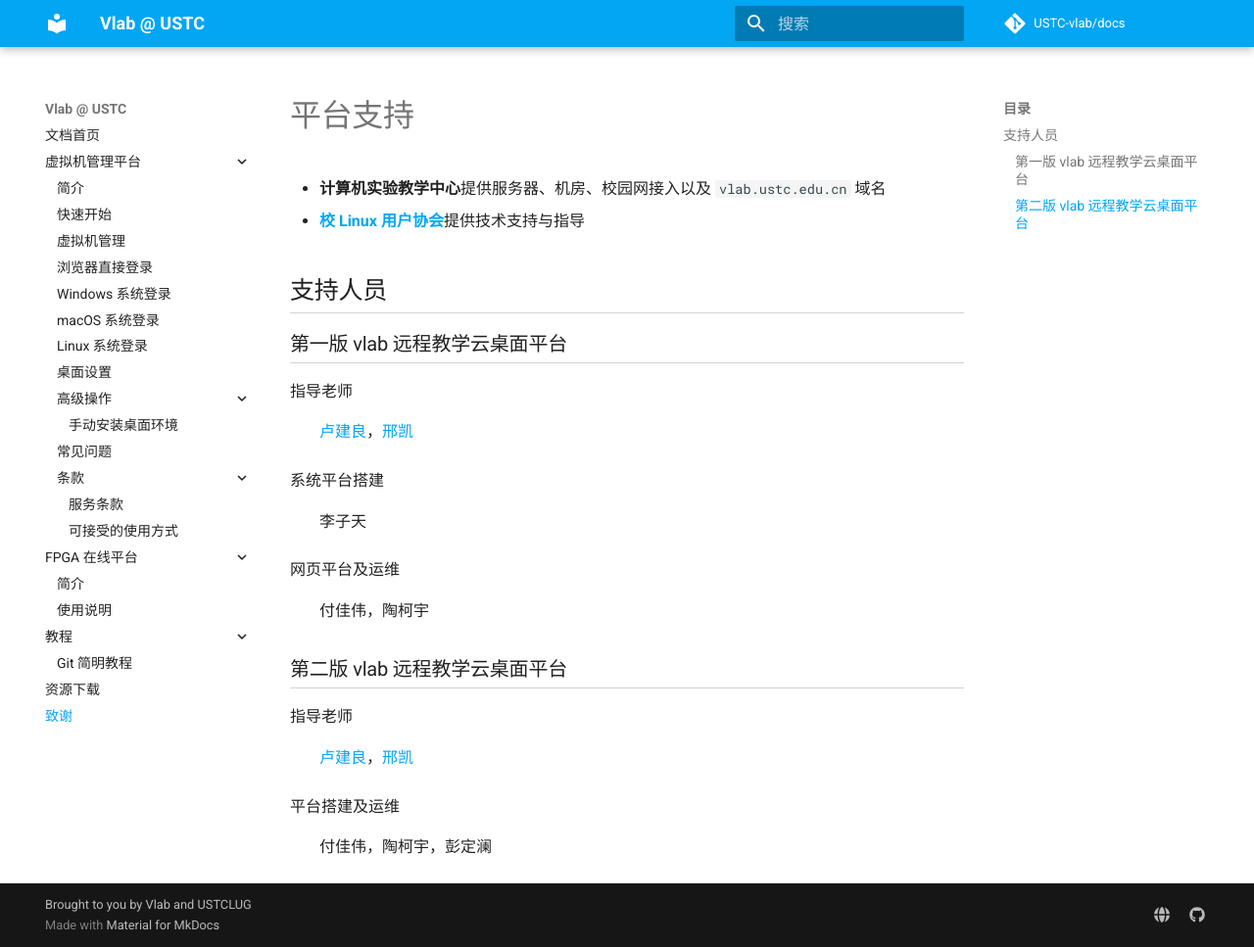
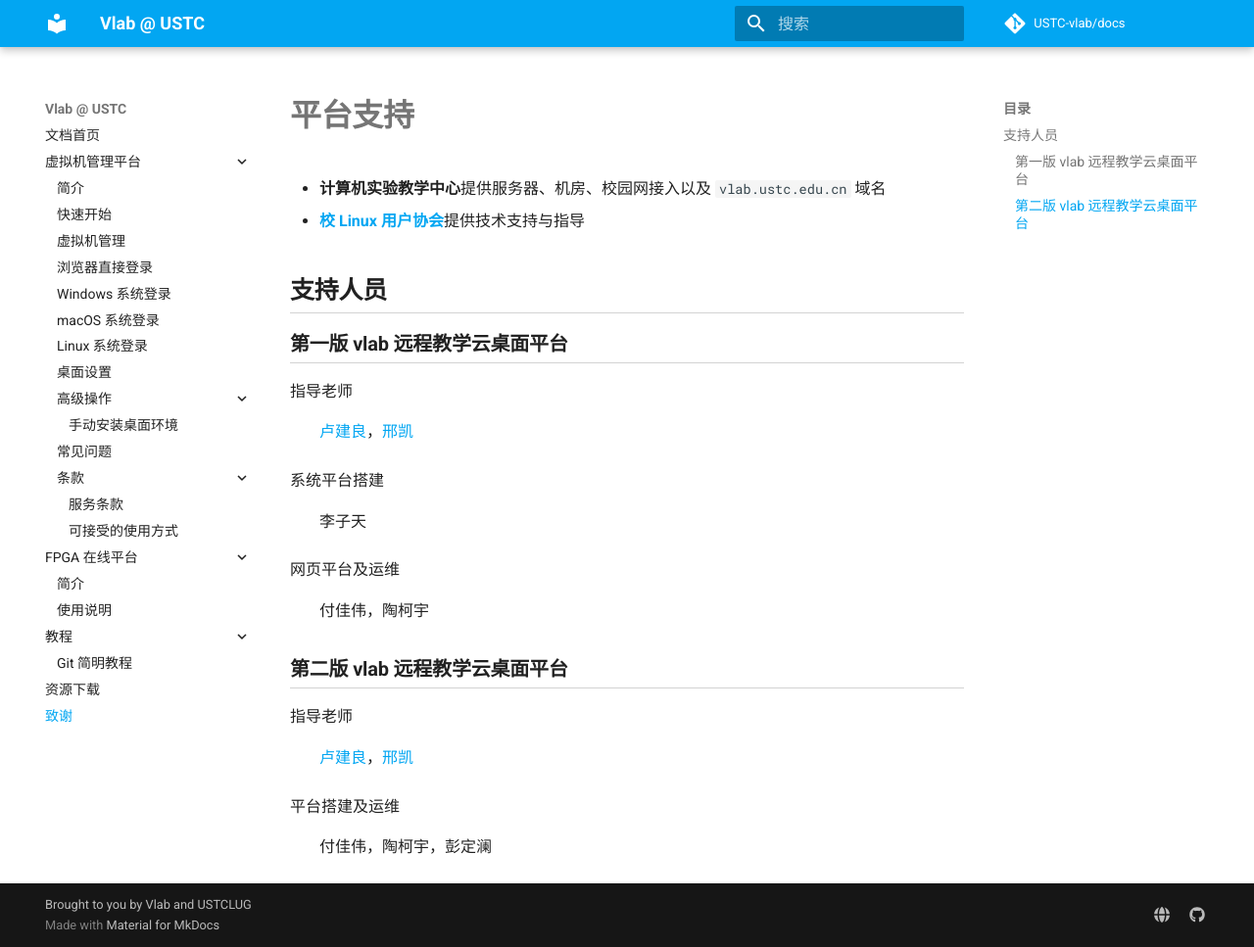
Before and after one commit to USTC-vlab/docs, an MkDocs documentation site: the page built from docs/credits.md, in a window 1280 px wide and 967 px high. Shown: the whole window at 98% size. Built offline with MkDocs 1.6.1 and Material for MkDocs 9.7.7, drawn with Linux system fonts in a browser that asks for light colours; comment, search, counter and statistics services are not loaded.

Commit message:
Make headings bold

```diff
--- a/docs/assets/css/extra.css
+++ b/docs/assets/css/extra.css
@@ -23,6 +23,15 @@
 	border-bottom: 1px solid #d3d3d3;
 }
 
+.md-content article h1,
+.md-content article h2,
+.md-content article h3,
+.md-content article h4,
+.md-content article h5,
+.md-content article h6 {
+	font-weight: bold;
+}
+
 .md-typeset .md-typeset__table {
 	display: block;
 	margin-left: auto;
```
